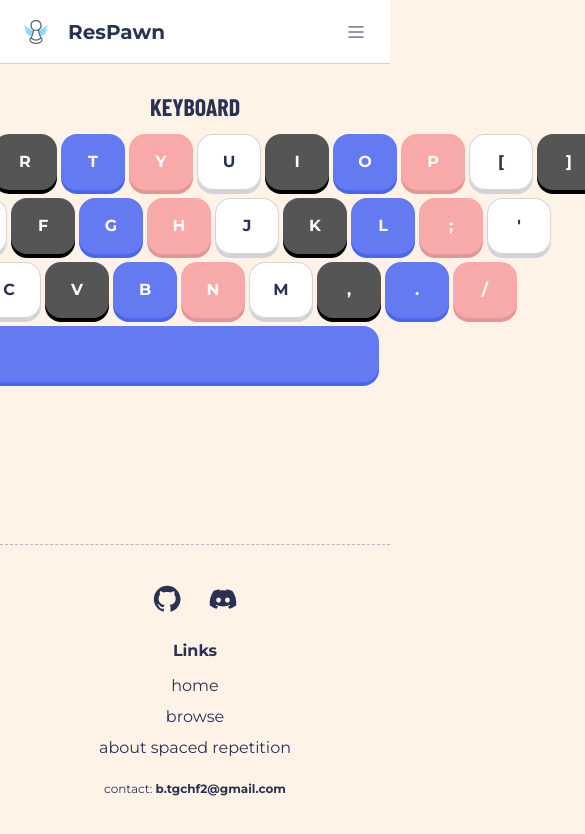
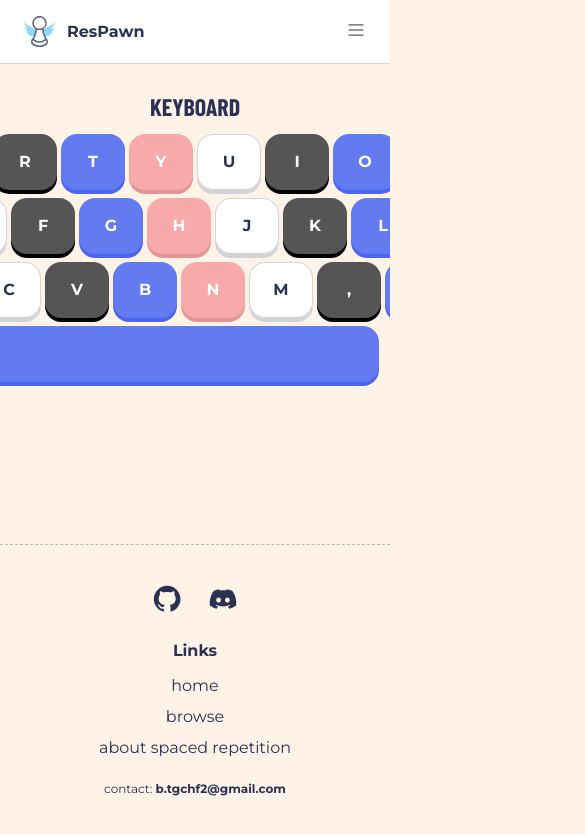
Before and after one commit to Boom123bam/Res-pawn, a SvelteKit app: page /keyboard in a window 390 px wide. Shown: the top 834 px of the page, 585 px wide, since content can reach past the window. Built offline with nearby package versions, Linux system fonts and the light colour scheme; no server answers.

Commit message:
Optimise navbar code and add animations

```diff
--- a/src/components/Navbar.svelte
+++ b/src/components/Navbar.svelte
@@ -8,8 +8,9 @@
   } from "../modules/localStorage";
   import { browser } from "$app/environment";
   import logo from "$lib/logo.svg";
+  import { fly, scale } from "svelte/transition";
 
-  let showRightMenu = false;
+  let showDesktopPopupMenu = false;
   let showMobileMenu = false;
   let theme = "light";
 
@@ -28,21 +29,43 @@
     theme = theme == "dark" ? "light" : "dark";
     updateSettings({ theme });
   }
+
+  function toggleMobileMenu() {
+    showMobileMenu = !showMobileMenu;
+    if (browser && showMobileMenu) {
+      setTimeout(() => {
+        document.addEventListener(
+          "click",
+          () => (showMobileMenu = false),
+          {
+            once: true,
+          }
+        );
+      }, 0);
+    }
+  }
+  function toggleDesktopPopup() {
+    showDesktopPopupMenu = !showDesktopPopupMenu;
+    if (browser && showDesktopPopupMenu) {
+      setTimeout(() => {
+        document.addEventListener(
+          "click",
+          () => (showDesktopPopupMenu = false),
+          {
+            once: true,
+          }
+        );
+      }, 0);
+    }
+  }
 </script>
 
 <nav>
-  <ul class="desktop">
-    <li>
-      <a class="link logo" href="/">
+  <a class="respawn" href="/">
     <img src={logo} alt="ResPawn logo" />
     <h4>ResPawn</h4>
   </a>
-    </li>
-    <li
-      aria-current={$page.url.pathname === "/" ? "page" : undefined}
-    >
-      <a href="/">home</a>
-    </li>
+  <ul class={`links${showMobileMenu ? " show-mobile" : ""}`}>
     <li
       aria-current={$page.url.pathname === "/playlists"
         ? "page"
@@ -50,49 +73,59 @@
     >
       <a class="link" href="/playlists">playlists</a>
     </li>
+    <li
+      aria-current={$page.url.pathname === "/settings"
+        ? "page"
+        : undefined}
+    >
+      <a href="/settings">settings</a>
+    </li>
     {#if $userData}
-      <li class="user">
-        <button
-          on:click={() => {
-            showRightMenu = !showRightMenu;
-          }}>{$userData.displayName}</button
+      <li class="mobile-sign-out">
+        <a href="/auth/signout">sign out</a>
+      </li>
+      <!-- {:else}
+      <li class="mobile-sign-in">
+        <a href="/auth/signin">sign in</a>
+      </li> -->
+    {/if}
+
+    {#if $userData}
+      <li class="username">
+        <button on:click={toggleDesktopPopup}
+          >{$userData.displayName}</button
         >
-        {#if showRightMenu}
-          <div class="popup-menu popup">
+        {#if showDesktopPopupMenu}
+          <div
+            in:scale
+            out:fly={{ y: 20 }}
+            class={`desktop-popup-menu popup${
+              showDesktopPopupMenu ? "" : " hidden"
+            }`}
+          >
             <ul>
               <li>
-                <a
-                  on:click={() => {
-                    showRightMenu = !showRightMenu;
-                  }}
-                  href="/settings">Settings</a
-                >
-              </li>
-              <li>
-                <a
-                  on:click={() => {
-                    showRightMenu = !showRightMenu;
-                  }}
-                  href="/auth/signout">Sign out</a
-                >
+                <a href="/auth/signout">Sign out</a>
               </li>
             </ul>
           </div>
         {/if}
       </li>
     {:else}
-      <li class="user">
-        <a href="/auth/signin" class="sign-in button-like primary">
+      <li class="sign-in">
+        <a href="/auth/signin" class="button-like primary">
+          <span>Sign In </span>
           {#if $page.url.pathname.endsWith("/play")}
-            Sign In to save progress
-          {:else}
-            Sign In
+            <span>to save progress</span>
           {/if}
         </a>
       </li>
     {/if}
-    <li class="dark-toggle" title="toggle dark mode">
+    <li class="dark-toggle">
       <button class="float" on:click={toggleDarkmode}>
+        <span class="mobile-dark-toggle-text"
+          >{theme == "dark" ? "light" : "dark"}</span
+        >
         {#if theme == "dark"}
           <Svg name="sun" />
         {:else}
@@ -100,135 +133,81 @@
         {/if}
       </button>
     </li>
-  </ul>
 
-  <ul class="mobile">
-    <li>
-      <a class="logo" href="/">
-        <img src={logo} alt="ResPawn logo" />
-        <h4>ResPawn</h4>
-      </a>
-    </li>
-    <li class="hamburger">
-      <button on:click={() => (showMobileMenu = !showMobileMenu)}>
-        <Svg name="menu" />
-      </button>
-    </li>
-  </ul>
-
-  {#if showMobileMenu}
-    <!-- svelte-ignore a11y-click-events-have-key-events -->
-    <!-- svelte-ignore a11y-no-static-element-interactions -->
-    <div
-      on:click={() => (showMobileMenu = !showMobileMenu)}
-      class="menu-background"
-    >
-      <div class="mobile-menu">
-        <ul>
-          <li
-            aria-current={$page.url.pathname === "/"
-              ? "page"
-              : undefined}
-          >
-            <a href="/">home</a>
-          </li>
-          <li
-            aria-current={$page.url.pathname === "/playlists"
-              ? "page"
-              : undefined}
-          >
-            <a href="/playlists">playlists</a>
-          </li>
     {#if $userData}
-            <li>
-              <a href="/settings">settings</a>
-            </li>
-            <li class="user">
-              <a href="/auth/signout">sign out</a>
-            </li>
-            <li class="user-info">
-              <small>
-                signed in as {$userData.displayName}
-              </small>
-            </li>
-          {:else}
-            <li class="user">
-              {#if $page.url.pathname.endsWith("/play")}
-                <a href="/auth/signin">sign In to save progress</a>
-              {:else}
-                <a href="/auth/signin">sign In</a>
-              {/if}
+      <li class="mobile-user-info">
+        <small>signed in as</small>{$userData.displayName}
       </li>
     {/if}
-          <li class="dark-toggle">
-            <button
-              on:click={toggleDarkmode}
-              title="toggle dark mode"
+  </ul>
+  <button class="mobile-nav-toggle" on:click={toggleMobileMenu}
+    ><Svg name="menu" /> <span class="sr-only">menu</span></button
   >
-              {#if theme == "dark"}
-                <span>light</span>
-                <Svg name="sun" />
-              {:else}
-                <span>dark</span>
-                <Svg name="moon_fill" />
-              {/if}
-            </button>
-          </li>
-        </ul>
-      </div>
-    </div>
-  {/if}
 </nav>
 
 <style>
+  nav,
+  nav > .respawn,
+  nav > .links {
+    display: flex;
+    align-items: center;
+    justify-content: center;
+  }
   nav {
     height: var(--nav-height);
-    background-color: var(--background-alt);
+    background: var(--background-alt);
+    padding: 1rem 3rem;
+    gap: 1rem;
     border-bottom: 1px solid var(--border-light);
+    padding-inline: max(calc(40vw - 20rem), 1.5rem);
+  }
+  nav > .respawn {
+    height: 100%;
+    gap: 0.75rem;
+  }
+  nav > .respawn img {
+    transition: 0.1s;
   }
 
-  nav > ul {
-    width: min(90ch, 100% - 3rem);
-    margin: 0 auto;
-    height: 100%;
-    padding: 0;
-    display: flex;
-    /* justify-content: center; */
-    align-items: center;
+  nav > .links {
+    flex-grow: 1;
+    justify-content: start;
     gap: 3rem;
+    margin-left: 3rem;
   }
-  nav > ul li[aria-current="page"] {
-    text-decoration: underline;
+
+  nav > ul > .username,
+  nav > ul > .sign-in {
+    margin-left: auto;
+    margin-right: -1.5rem;
   }
-  nav > ul li {
-    height: 100%;
-    display: flex;
-    align-items: center;
-  }
-  nav > ul li.user {
-    margin-left: auto;
+  nav > ul > .username {
     position: relative;
   }
-
-  a {
-    text-decoration: none;
-    display: block;
+  nav > ul > .username .desktop-popup-menu {
+    position: absolute;
+    top: 50%;
+    padding: 1rem 2rem;
+    width: max-content;
+    right: 0;
+    left: 50%;
+    translate: -50% calc(var(--nav-height) / 2 + 0.5rem);
+    transition: 0.1s;
+    z-index: -1;
+  }
+  nav > ul > .username .desktop-popup-menu.hidden {
+    translate: -50% 0;
   }
 
-  .logo {
-    display: flex;
-    align-items: center;
-    gap: 1.25rem;
-  }
-
-  .logo img {
-    transition: transform 0.2s;
-    width: 1.5rem;
-    height: 1.5rem;
+  nav > .mobile-nav-toggle,
+  nav > ul > .mobile-sign-out,
+  nav > ul > .mobile-user-info,
+  nav > ul .mobile-dark-toggle-text {
+    display: none;
   }
 
   @media (hover: hover) {
-    .logo:hover img {
+    nav > .respawn:hover img {
       transform: translateY(-0.25rem);
     }
     nav > ul a:hover {
@@ -236,103 +215,61 @@
     }
   }
 
-  .logo h4 {
-    font-size: 1.25rem;
+  @media (max-width: 47.5rem) {
+    nav {
+      position: relative;
+    }
+    nav > .respawn {
+      margin-right: auto;
+    }
+    nav > .links {
+      position: absolute;
+      top: var(--nav-height);
+      right: 0;
+      background-color: var(--background-alt);
+      flex-direction: column;
+      padding: 3rem 0rem 3rem 1rem;
+      width: max(50%, 15rem);
+      border-left: 1px solid var(--border-light);
+      height: calc(100svh - var(--nav-height));
+      align-items: end;
+      translate: 100%;
+      transition: translate 0.5s;
+      gap: 7.5%;
+    }
+    nav > .links > li > * {
+      padding: 1rem 2rem;
+      width: 100%;
+      display: flex;
+      justify-content: end;
+    }
+    nav > .links.show-mobile {
+      translate: 0;
+    }
+    nav > .mobile-nav-toggle,
+    nav > ul > .mobile-sign-out,
+    nav > ul > .mobile-user-info,
+    nav > ul .mobile-dark-toggle-text {
+      display: block;
+    }
+    nav > ul > .username {
+      display: none;
+    }
+    nav > ul > .sign-in {
+      margin-right: 1rem;
+      text-align: right;
+    }
+    nav > ul > .sign-in > a {
+      flex-direction: column;
+      align-items: end;
     }
 
-  a:has(img) {
-    height: 100%;
+    nav > ul > .dark-toggle {
+      margin-top: auto;
+      transform: none;
     }
-
-  .popup-menu {
-    position: absolute;
-    right: 0;
-    /* transform: translateX(-50%); */
-    top: calc(var(--nav-height) + 0.5rem);
-    width: 10rem;
-  }
-  .popup-menu ul {
-    display: flex;
-    flex-direction: column;
-    gap: 1rem;
-    padding: 1rem 2.5rem;
-  }
-  .mobile {
-    display: none;
-  }
-  .hamburger {
-    margin-left: auto;
-  }
-  .menu-background {
-    position: fixed;
-    bottom: 0;
-    right: 0;
-    left: 0;
-    top: var(--nav-height);
-    background-color: #00000050;
-    z-index: -1;
-  }
-  a.sign-in {
-    padding: 0.5rem 1rem;
-    font-weight: 400;
-  }
-  .desktop .dark-toggle {
-    margin-left: -3rem;
-  }
-  .desktop .dark-toggle button {
-    height: 100%;
-    padding-inline: 1rem;
-    display: flex;
-    align-items: center;
-  }
-  .mobile-menu {
-    border-left: 1px solid var(--border-dark);
-    width: 50%;
-    height: 100%;
-    background-color: var(--background-alt);
-    transform: translateX(100%);
-    align-items: end;
-    text-align: right;
-    padding-top: 2rem;
-  }
-  .mobile-menu ul {
-    height: 100%;
-    display: flex;
-    flex-direction: column;
-  }
-  .mobile-menu a,
-  .mobile-menu button {
-    padding: 1.5rem 2rem;
-  }
-  .mobile-menu .user-info {
-    padding: 0 2rem 1rem;
-    order: 10;
-  }
-  .mobile-menu .dark-toggle {
-    margin-top: auto;
-  }
-  .mobile-menu .dark-toggle button {
-    display: flex;
-    align-items: center;
-    gap: 1rem;
-    width: 100%;
-    justify-content: end;
-  }
-  /* @media screen and (max-width: 1000px) {
-    nav > ul {
-      justify-content: space-between;
-      gap: 0;
-    }
-    nav > ul li.user {
-      margin-left: 0;
-    }
-  } */
-  @media screen and (max-width: 800px) {
-    .desktop {
-      display: none;
-    }
-    .mobile {
-      display: flex;
+    nav > ul .mobile-dark-toggle-text {
+      margin-right: 0.5rem;
     }
   }
 </style>
--- a/src/routes/layout.css
+++ b/src/routes/layout.css
@@ -13,6 +13,7 @@ body {
   min-height: 100%;
   display: flex;
   flex-direction: column;
+  overflow-x: hidden;
 }
 
 header {
```
Lines whose indentation alone changed are shown as unchanged.
